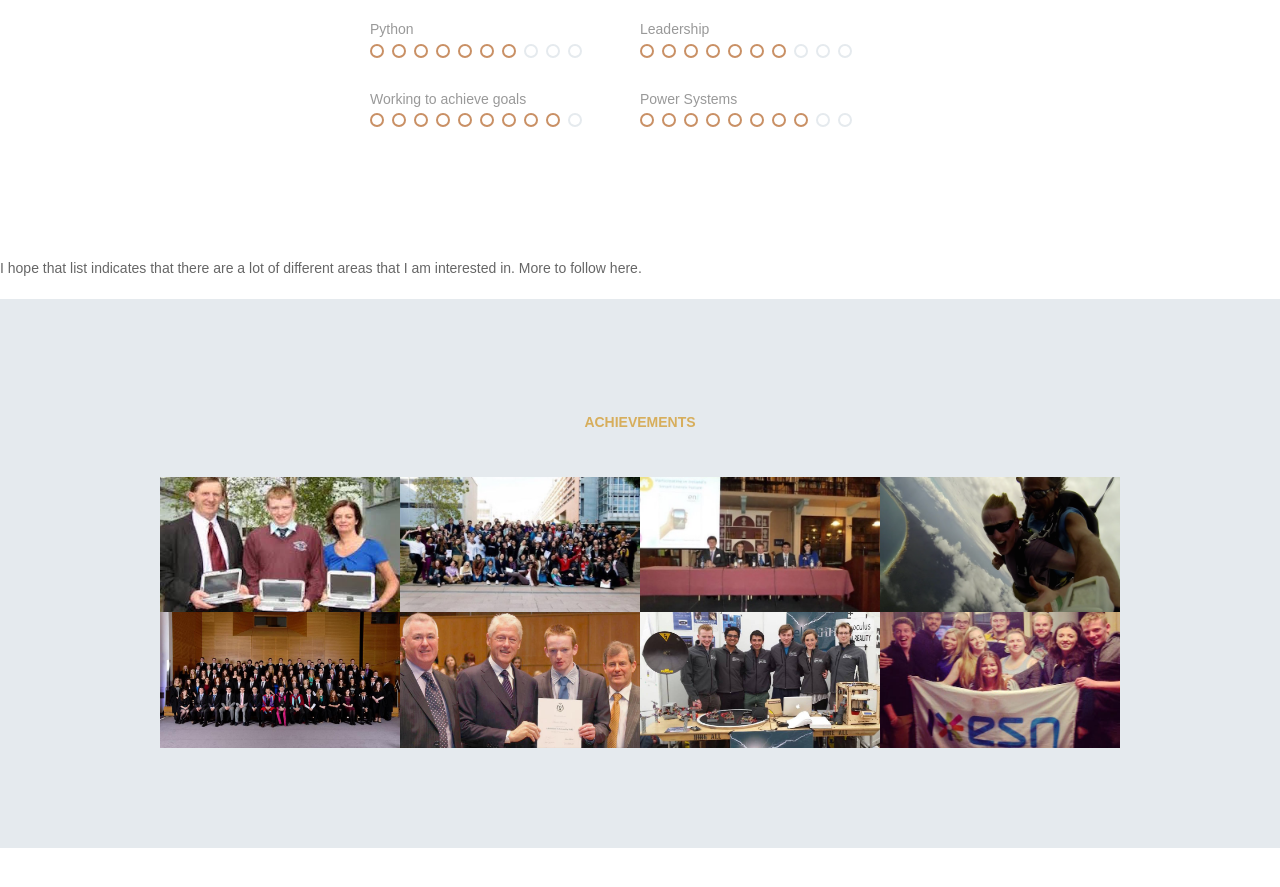
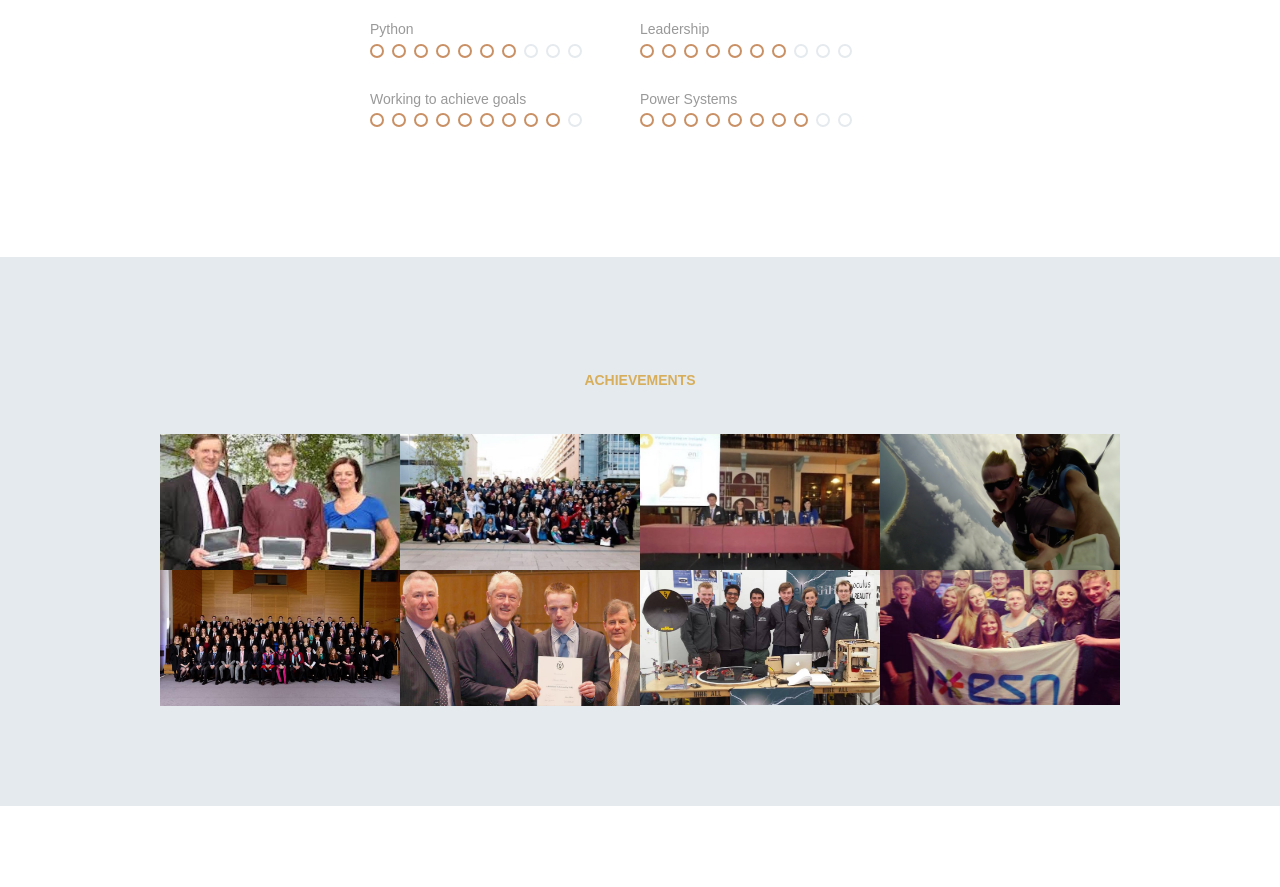
Before and after one commit to sweeneys/personal-website, a Jekyll site: the page built from index.html, in a window 1280 px wide and 900 px high, scrolled down 1167 px. Shown: the top 887 px of the window. Built offline with Jekyll 4.4.1, drawn with Linux system fonts in a browser that asks for light colours; nearby versions of some CDN libraries.

```diff
--- a/_data/settings.yml
+++ b/_data/settings.yml
@@ -56,9 +56,7 @@
 - {name: Power Systems, value: '8'}
 
 
-follow-up: >
-  I hope that list indicates that there are a lot of different areas that
-  I am interested in. More to follow here.
+
 
 #-------------------------------
 # Work Section
```
Also changed, not shown: assets/img/hero-bg-bottom.jpg (deleted), assets/img/hero-bg.jpg (deleted), 6 other files.
